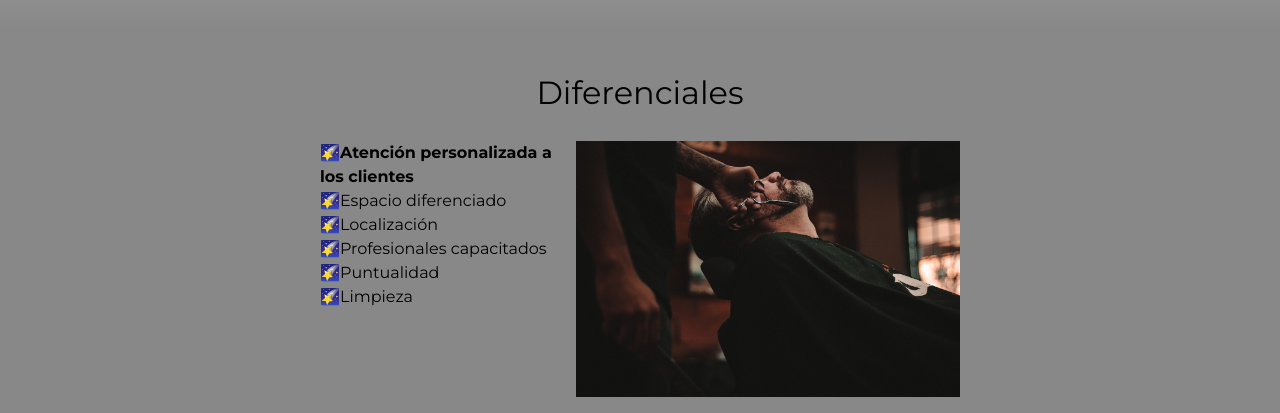
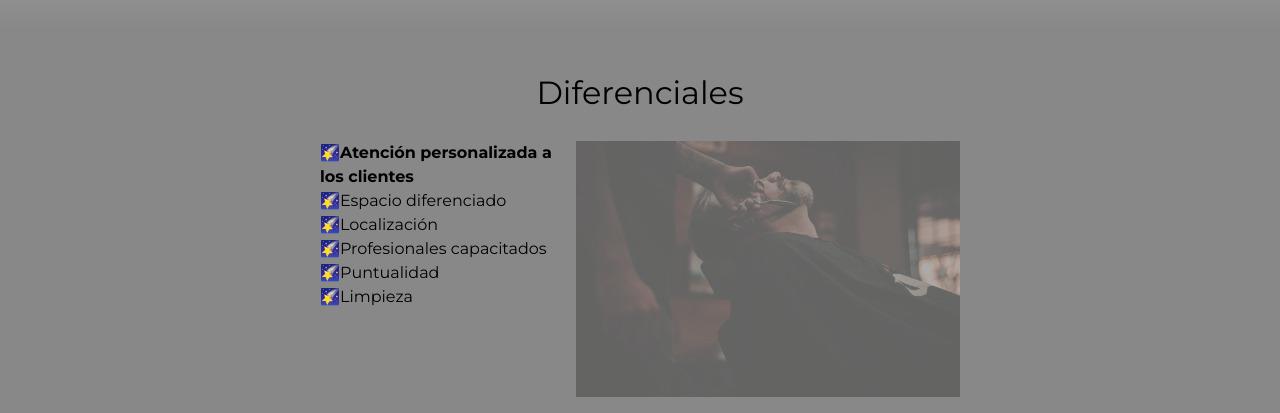
Before and after one commit to arley970921/html-y-css-4, a plain HTML site: page index.html in a window 1280 px wide. In both pictures the pointer is over the picture 768 px from the left and 1862 px from the top of the page. Shown: the part 1594-2007 px from the top of the page. Drawn offline with Linux system fonts and the light colour scheme.

Commit message:
trabajando con opacidad en los elementos

```diff
--- a/style.css
+++ b/style.css
@@ -217,6 +217,11 @@ p::first-line{
 .imagenDiferenciales{
     width: 60%;
 }
+/*Opacidad en los elementos*/
+.imagenDiferenciales:hover{
+    opacity: 0.3;
+    transition: 400ms;
+}
 .video{
     width: 560px;
     margin: 1em auto;
```
